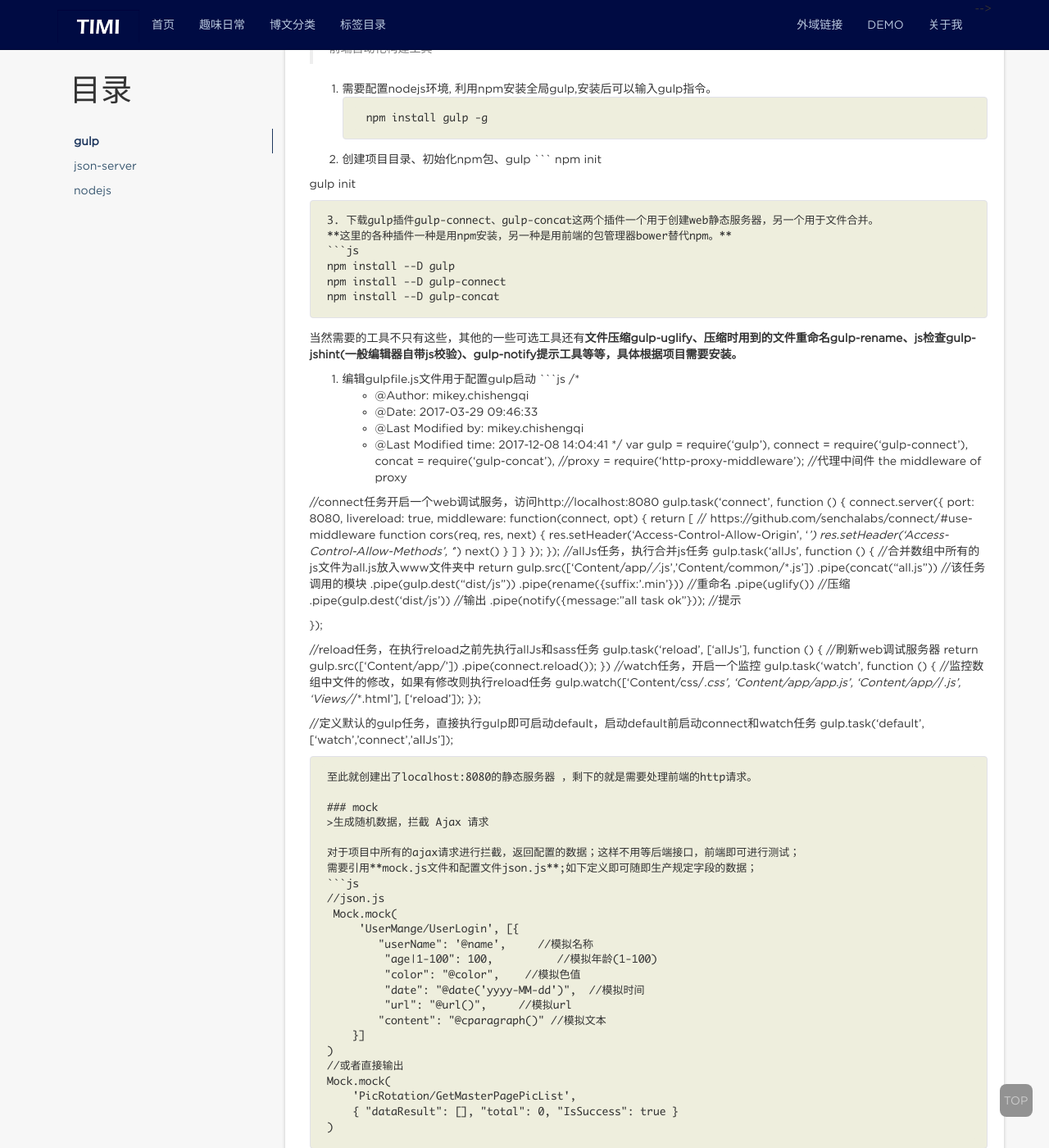
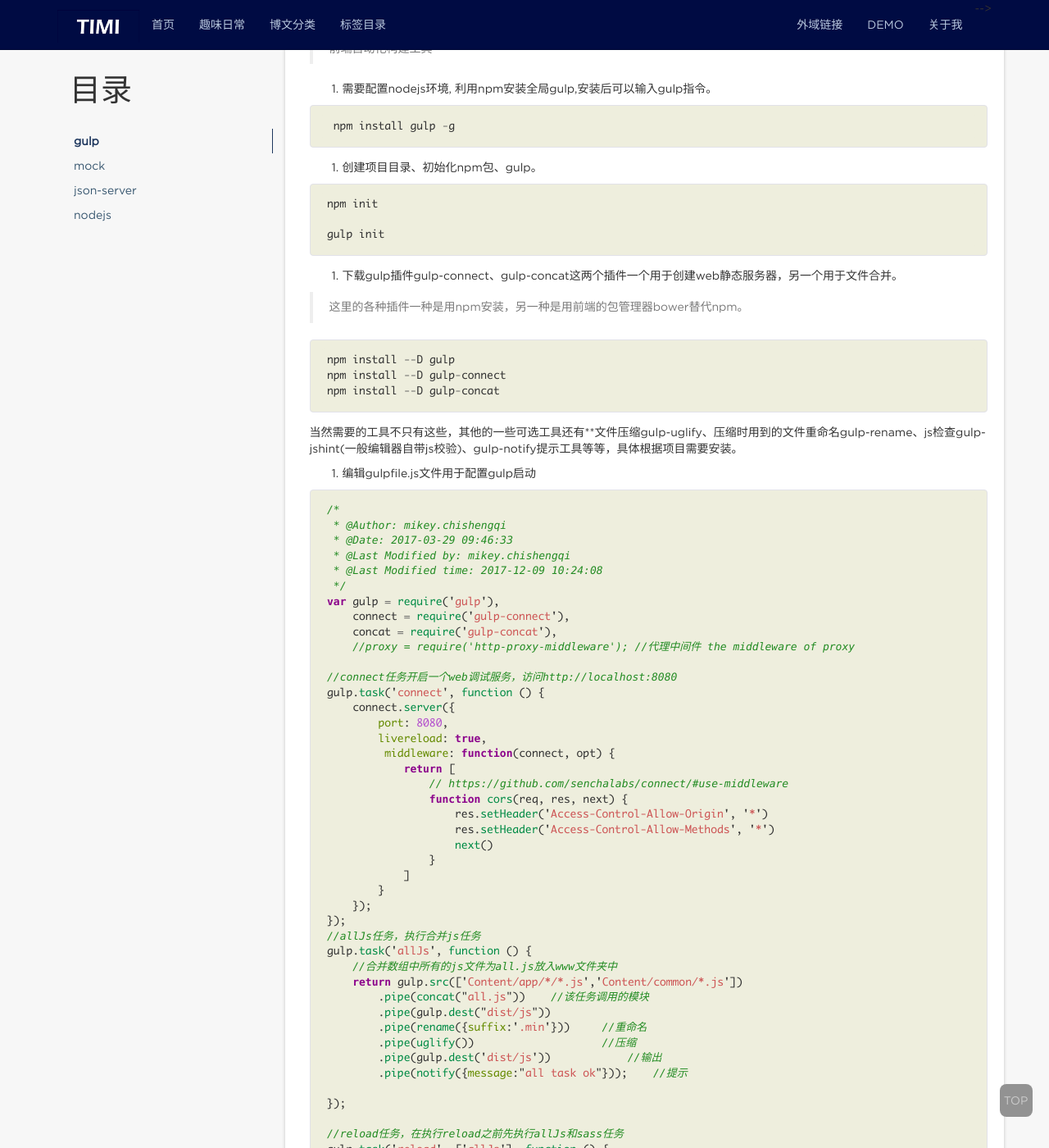
Before and after one commit to JQSC/blog, a Jekyll site: the page built from _posts/2017-11-01-用gulp+mock实现前后端分离.md, in a window 1280 px wide and 1400 px high, scrolled down 591 px. Shown: the whole window at 82% size. Built offline with Jekyll 4.4.1, drawn with Linux system fonts in a browser that asks for light colours; nearby versions of some CDN libraries; comment, search, counter and statistics services are not loaded; some of the changed text lies outside the part shown.

Commit message:
格式修改

````diff
--- a/_posts/2017-11-01-用gulp+mock实现前后端分离.md
+++ b/_posts/2017-11-01-用gulp+mock实现前后端分离.md
@@ -12,31 +12,37 @@ tag: js
 >前端自动化构建工具
 
 1. 需要配置nodejs环境, 利用npm安装全局gulp,安装后可以输入gulp指令。
-```
+
+```js
  npm install gulp -g
 ```
-2. 创建项目目录、初始化npm包、gulp
-```
+2. 创建项目目录、初始化npm包、gulp。
+
+```js
 npm init
 
 gulp init
 ```
+
 3. 下载gulp插件gulp-connect、gulp-concat这两个插件一个用于创建web静态服务器，另一个用于文件合并。
-**这里的各种插件一种是用npm安装，另一种是用前端的包管理器bower替代npm。**
+
+>这里的各种插件一种是用npm安装，另一种是用前端的包管理器bower替代npm。
+
 ```js
 npm install --D gulp
 npm install --D gulp-connect
 npm install --D gulp-concat
 ```
-当然需要的工具不只有这些，其他的一些可选工具还有**文件压缩gulp-uglify、压缩时用到的文件重命名gulp-rename、js检查gulp-jshint(一般编辑器自带js校验)、gulp-notify提示工具等等，具体根据项目需要安装。**
+当然需要的工具不只有这些，其他的一些可选工具还有**文件压缩gulp-uglify、压缩时用到的文件重命名gulp-rename、js检查gulp-jshint(一般编辑器自带js校验)、gulp-notify提示工具等等，具体根据项目需要安装。
 
 4. 编辑gulpfile.js文件用于配置gulp启动
+
 ```js
 /*
  * @Author: mikey.chishengqi
  * @Date: 2017-03-29 09:46:33
  * @Last Modified by: mikey.chishengqi
- * @Last Modified time: 2017-12-08 14:04:41
+ * @Last Modified time: 2017-12-09 10:24:08
  */
 var gulp = require('gulp'),
     connect = require('gulp-connect'),
````
